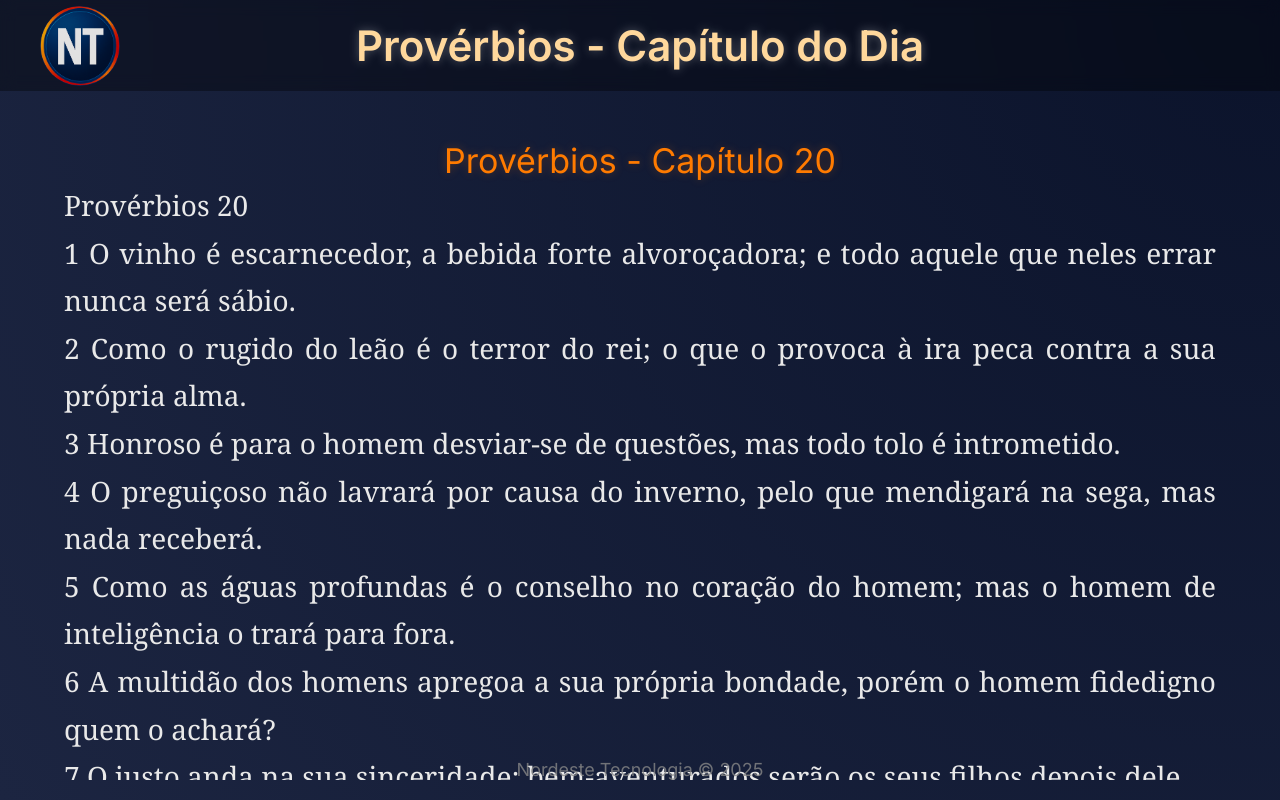
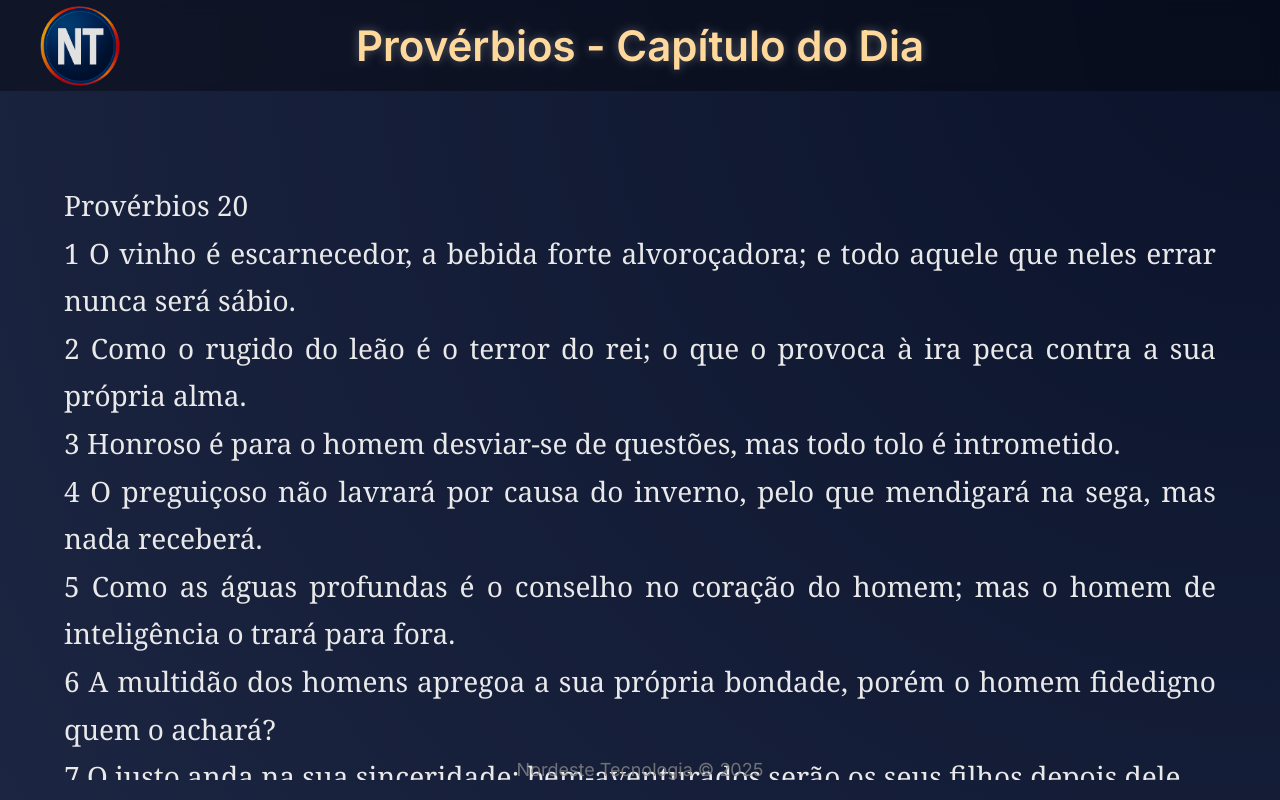
Before and after one commit to Ronaldss/Proverbios, a plain HTML site: page index.html in a window 1280 px wide. Drawn offline with Linux system fonts and the light colour scheme.

Commit message:
pequeno ajuste

```diff
--- a/index.html
+++ b/index.html
@@ -130,7 +130,7 @@
     const index = Math.min(day, 31) - 1;
     const chapterTitle = `Provérbios - Capítulo ${day}`;
     const text = chapters[index] || "Texto do capítulo não disponível.";
-    document.getElementById("chapterTitle").innerHTML = chapterTitle;
+    //document.getElementById("chapterTitle").innerHTML = chapterTitle;
     document.getElementById("chapterText").innerHTML = text;
   }
 
```
